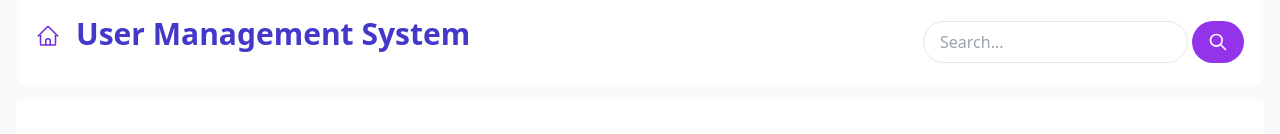
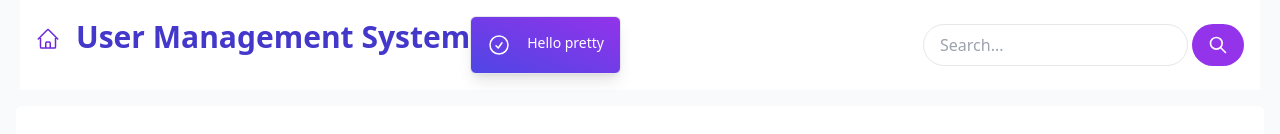
Before and after one commit to jetza/User-Management-System, a React (Create React App) app: page / in a window 1280 px wide. Shown: the top 134 px of the page. Built offline with nearby package versions, Linux system fonts and the light colour scheme; no server answers.

Commit message:
add notifications on create new user, add/remove permission

```diff
--- a/src/components/NavHeader.js
+++ b/src/components/NavHeader.js
@@ -1,9 +1,15 @@
-import React from 'react';
+import React, {useState} from 'react';
 import {useNavigate} from "react-router-dom";
 import {Home} from "../constants/svgIcons";
 import Search from "./Search";
+import {useSelector} from "react-redux";
+import Notification from "./Notification";
 
 const NavHeader = () => {
+
+    const [notification, setNotification] = useState({});
+    const showNotification = useSelector((state) => state.ui.showNotification);
+
 
     let navigate = useNavigate();
 
@@ -27,6 +33,7 @@ const NavHeader = () => {
                             </div>
                         </div>
                         <h2 className=" mb-4 text-3xl font-bold ml-4 text-indigo-700">User Management System</h2>
+                        <Notification/>
                     </div>
                     <div className="flex items-center space-x-2">
                         <Search/>
--- /dev/null
+++ b/src/components/Notification.js
@@ -0,0 +1,23 @@
+import React from 'react';
+import {CheckIcon} from "../constants/svgIcons";
+
+const Notification  = () => {
+    return (
+        <>
+            <div
+                className="hs-removing:translate-x-5 hs-removing:opacity-0 transition duration-300 max-w-xs bg-white border rounded-md shadow-lg bg-gradient-to-tr from-indigo-600 to-purple-600"
+                role="alert">
+                <div className="flex p-4">
+                    <div className="ml-auto flex items-center gap-2 space-x-3">
+                        <CheckIcon/>
+                    </div>
+                    <p className="text-sm text-white">
+                        Hello pretty
+                    </p>
+                </div>
+            </div>
+        </>
+    );
+};
+
+export default Notification ;
--- a/src/components/Search.js
+++ b/src/components/Search.js
@@ -8,6 +8,7 @@ const Search = () => {
     const state = useSelector(state => state.usersData);
     const [inputText, setInputText] = useState("");
 
+    //find a value in array of objects and set it in array variable
     const inputHandler = () => {
         let array = [];
         array.push(state.usersData.filter
--- a/src/constants/svgIcons.js
+++ b/src/constants/svgIcons.js
@@ -22,3 +22,20 @@ export const SearchIcon = () => {
         </svg>
     )
 }
+export const CheckIcon = () => {
+    return(
+        <svg xmlns="http://www.w3.org/2000/svg" fill="none" viewBox="0 0 24 24" strokeWidth={1.5} stroke="currentColor" className="w-6 h-6 text-white mr-4">
+            <path strokeLinecap="round" strokeLinejoin="round" d="M9 12.75L11.25 15 15 9.75M21 12a9 9 0 11-18 0 9 9 0 0118 0z" />
+        </svg>
+
+    )
+}
+export const MinusIcon = () => {
+    return(
+        <svg xmlns="http://www.w3.org/2000/svg" fill="none" viewBox="0 0 24 24" strokeWidth={1.5} stroke="currentColor" className="w-6 h-6 text-white mr-4">
+            <path strokeLinecap="round" strokeLinejoin="round" d="M15 12H9m12 0a9 9 0 11-18 0 9 9 0 0118 0z" />
+        </svg>
+
+
+    )
+}
```
